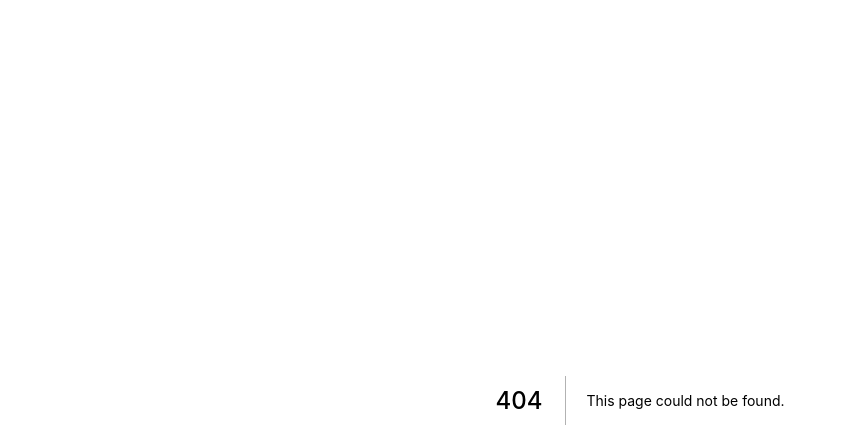
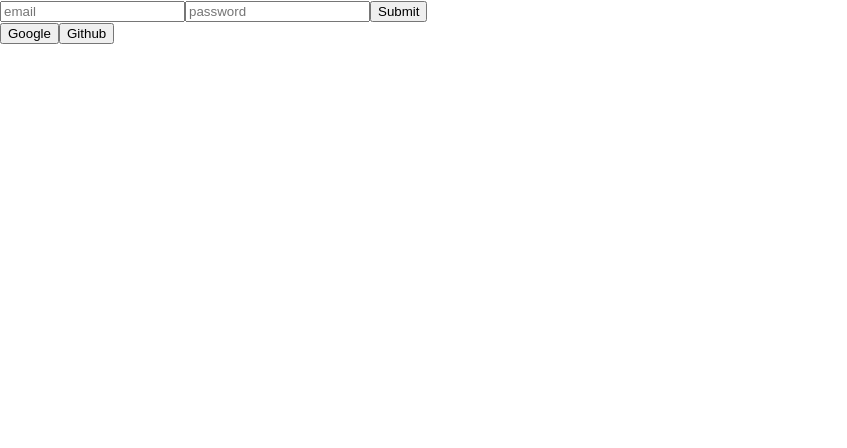
Before and after one commit to billyhawkes/revivios, a Next.js app in the folder web/: page /auth/register in a window 1280 px wide. Before the commit this address had no page. Shown: the top 448 px of the page, without its empty margins (0-847 px from the left). Built offline with nearby package versions, Linux system fonts and the light colour scheme.

Commit message:
Setup basic auth

```diff
--- a/web/package.json
+++ b/web/package.json
@@ -10,10 +10,10 @@
 	},
 	"dependencies": {
 		"firebase": "^9.6.0",
-		"firebaseui": "^6.0.0",
 		"next": "12.0.7",
 		"react": "17.0.2",
-		"react-dom": "17.0.2"
+		"react-dom": "17.0.2",
+		"react-hook-form": "^7.21.0"
 	},
 	"devDependencies": {
 		"@types/node": "16.11.12",
--- /dev/null
+++ b/web/src/pages/auth/[type].tsx
@@ -0,0 +1,71 @@
+import {
+	AuthProvider,
+	createUserWithEmailAndPassword,
+	GithubAuthProvider,
+	GoogleAuthProvider,
+	signInWithEmailAndPassword,
+	signInWithPopup,
+} from "@firebase/auth";
+import React from "react";
+import { SubmitHandler, useForm } from "react-hook-form";
+import { useRouter } from "next/router";
+import { auth } from "../../service/firebase";
+
+interface AuthInput {
+	email: string;
+	password: string;
+}
+
+const authPage = () => {
+	const { register, handleSubmit } = useForm<AuthInput>();
+	const router = useRouter();
+	const { type } = router.query;
+	console.log(type);
+
+	const useAuth: SubmitHandler<AuthInput> = async ({ email, password }) => {
+		try {
+			switch (type) {
+				case "register":
+					await createUserWithEmailAndPassword(auth, email, password);
+				case "signin":
+					await signInWithEmailAndPassword(auth, email, password);
+				default:
+					await router.push("/app");
+			}
+		} catch (err) {
+			console.log(err);
+		}
+	};
+
+	const useProviderAuth = async (provider: AuthProvider) => {
+		await signInWithPopup(auth, provider);
+		await router.push("/app");
+	};
+
+	return (
+		<div>
+			<form onSubmit={handleSubmit(useAuth)}>
+				<input
+					placeholder="email"
+					{...register("email", { required: true })}
+				/>
+				<input
+					placeholder="password"
+					{...register("password", {
+						required: true,
+						minLength: 8,
+					})}
+				/>
+				<input type="submit" />
+			</form>
+			<button onClick={() => useProviderAuth(new GoogleAuthProvider())}>
+				Google
+			</button>
+			<button onClick={() => useProviderAuth(new GithubAuthProvider())}>
+				Github
+			</button>
+		</div>
+	);
+};
+
+export default authPage;
```
Also changed, not shown: web/src/pages/app.tsx (deleted, +0 -7 lines), web/src/pages/app/index.tsx (added, +29 -0 lines), web/src/pages/index.tsx (+9 -2 lines), 1 other file (tests, documents, lock files or other folders).
